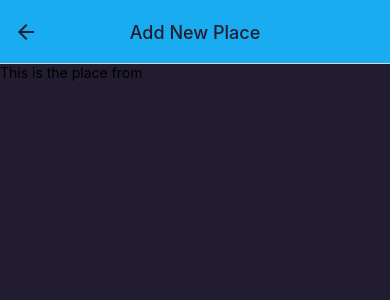
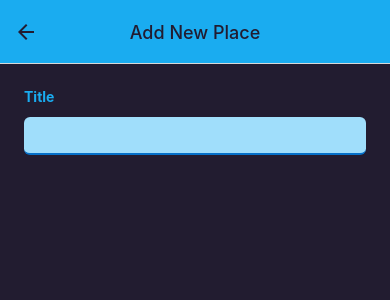
Before and after one commit to arash8877/favorite-places-app, a React Native app: screen /AddPlace in a window 390 px wide. Shown: the top 300 px of the page. Built offline with nearby package versions, Linux system fonts and the light colour scheme.

Commit message:
custom the form

```diff
--- a/components/places/PlaceForm.js
+++ b/components/places/PlaceForm.js
@@ -1,9 +1,48 @@
-import { View, Text } from "react-native";
+import { useState } from "react";
+import { View, Text, ScrollView, TextInput, StyleSheet } from "react-native";
+import { Colors } from "../../constants/colors";
 
 const PlaceForm = () => {
-  return <View>
-    <Text>This is the place from</Text>
-  </View>;
+  const [enteredTitle, setEnteredTitle] = useState("");
+
+  function changeTitleHandler(enteredText) {
+    setEnteredTitle(enteredText);
+  }
+
+  return (
+    <ScrollView style={styles.form}>
+      <View>
+        <Text style={styles.label}>Title</Text>
+        <TextInput
+          onChange={changeTitleHandler}
+          value={enteredTitle}
+          style={styles.input}
+        />
+      </View>
+    </ScrollView>
+  );
 };
 
 export default PlaceForm;
+
+const styles = StyleSheet.create({
+  form: {
+    flex: 1,
+    padding: 24,
+  },
+  label: {
+    fontWeight: "bold",
+    marginBottom: 4,
+    color: Colors.primary500,
+  },
+  input: {
+    marginVertical: 8,
+    paddingHorizontal: 4,
+    paddingVertical: 8,
+    fontSize: 16,
+    borderBottomColor: Colors.primary700,
+    borderBottomWidth: 2,
+    backgroundColor: Colors.primary100,
+    borderRadius: 6
+  },
+});
```
